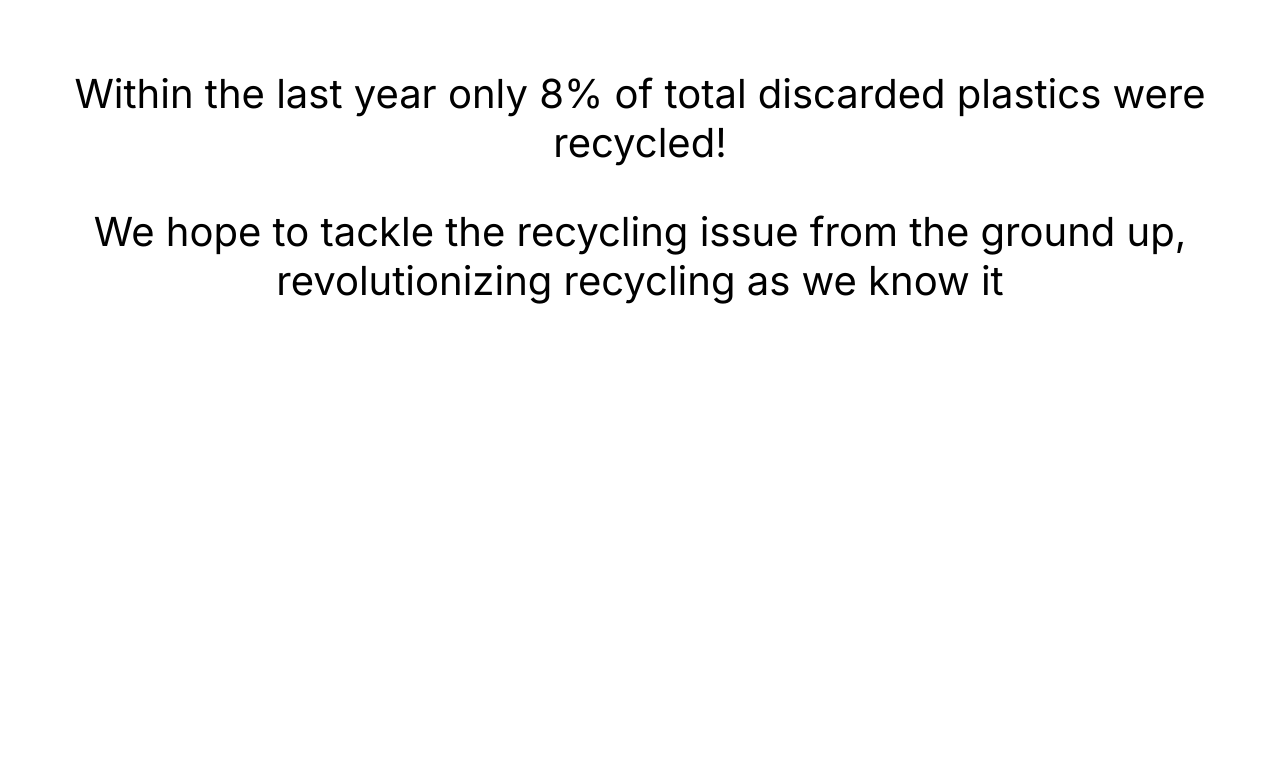
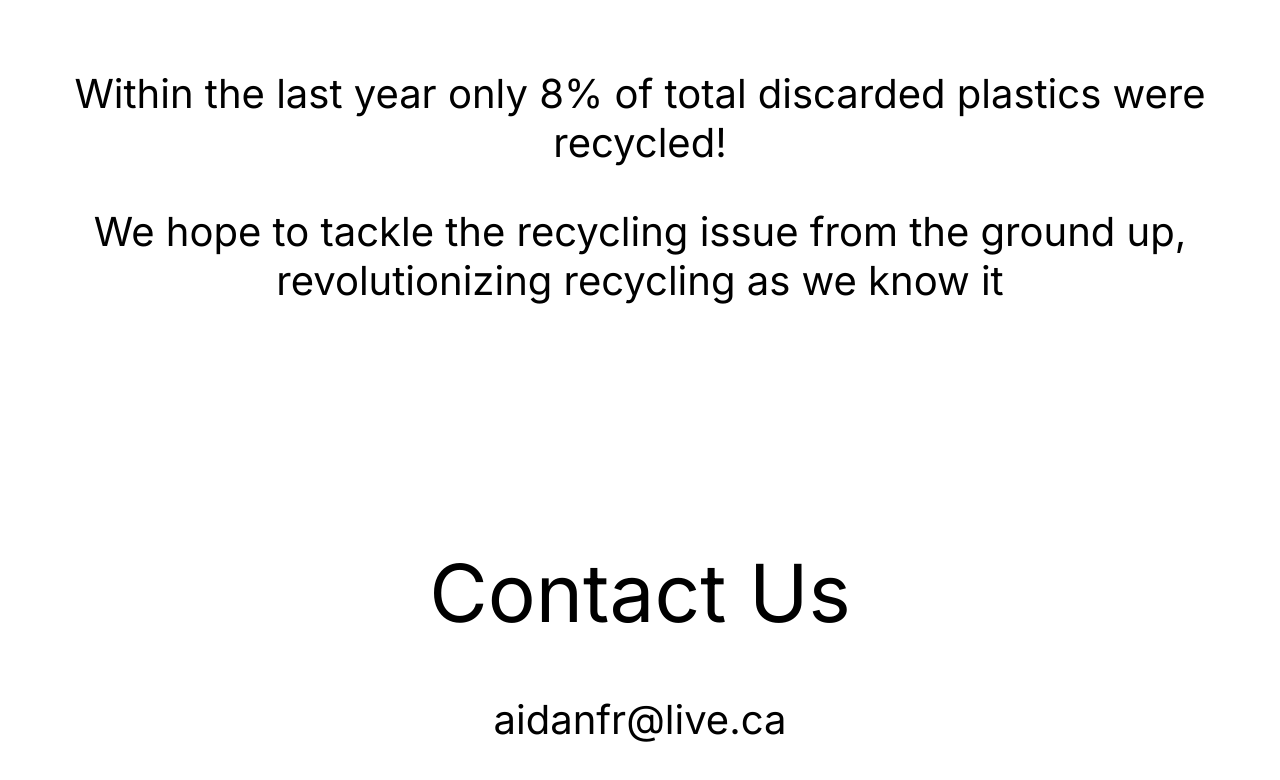
Before and after one commit to snap-cycle/SnapCycle, a React (Create React App) app: page /team in a window 1280 px wide. Shown: the part 436-1216 px from the top of the page. Before the commit the page ends 800 px from the top, so only its background shows below. Built offline with nearby package versions, Linux system fonts and the light colour scheme.

Commit message:
styling continued

```diff
--- a/src/pages/bottle.js
+++ b/src/pages/bottle.js
@@ -44,6 +44,7 @@ const Bottle = () => {
           </div>
         </div>
       </ParallaxLayer>
+
     </Parallax>
   </div>
   );
--- a/src/pages/home.css
+++ b/src/pages/home.css
@@ -102,6 +102,7 @@
   margin-left: 40vw;
 }
 
+
 p{
   font-size: 15vmin;
 }
--- a/src/pages/team.js
+++ b/src/pages/team.js
@@ -12,6 +12,10 @@ const Team = () => {
       <h1>Our Mission</h1>
       <p>Within the last year only 8% of total discarded plastics were recycled!</p>
       <p>We hope to tackle the recycling issue from the ground up, revolutionizing recycling as we know it</p>
+      <br/>
+      <h1>Contact Us</h1>
+      <p>aidanfr@live.ca</p>
+
 
     </div>
   );
```
